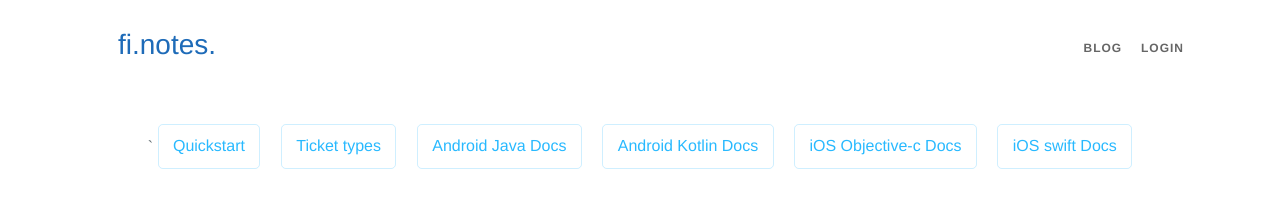
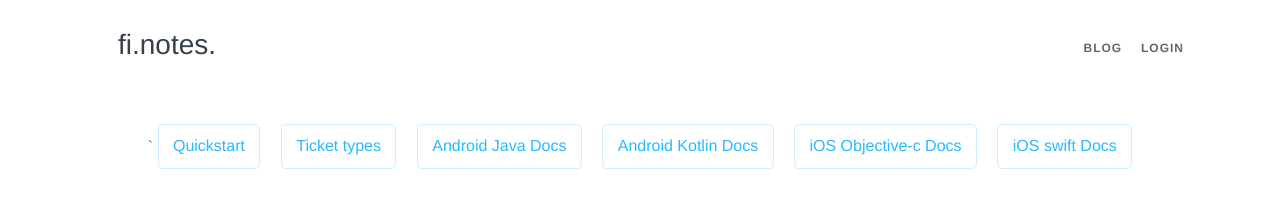
Before and after one commit to finotes/finotes.github.io, a Jekyll site: the page built from index.html, in a window 1280 px wide. Shown: the top 223 px of the page. Built offline with Jekyll 4.4.1, drawn with Linux system fonts in a browser that asks for light colours; some web fonts are replaced.

Commit message:
Update default.html

```diff
--- a/_layouts/default.html
+++ b/_layouts/default.html
@@ -65,7 +65,7 @@ drift.load('egehwnzrtt4p');
 
 
 
-     <h1 class="project-name"><a href="https://finotes.com/">fi.notes.</a></h1>
+     <h1 class="project-name"><a href="https://finotes.com/" style="color: #37404d;text-decoration: none;">fi.notes.</a></h1>
 	    <span>
 		    <div style="margin-top: -67px;text-align: right;">
 			<a href="https://medium.com/finotes" class="menu-one" style="color: #262626;letter-spacing: 1px;text-transform: uppercase;font-weight: ;opacity: 0.7;padding: 0;border: 0px;font-weight: 600;font-size: .75rem;padding: 0.6rem 0.9rem;">BLOG</a>
```
